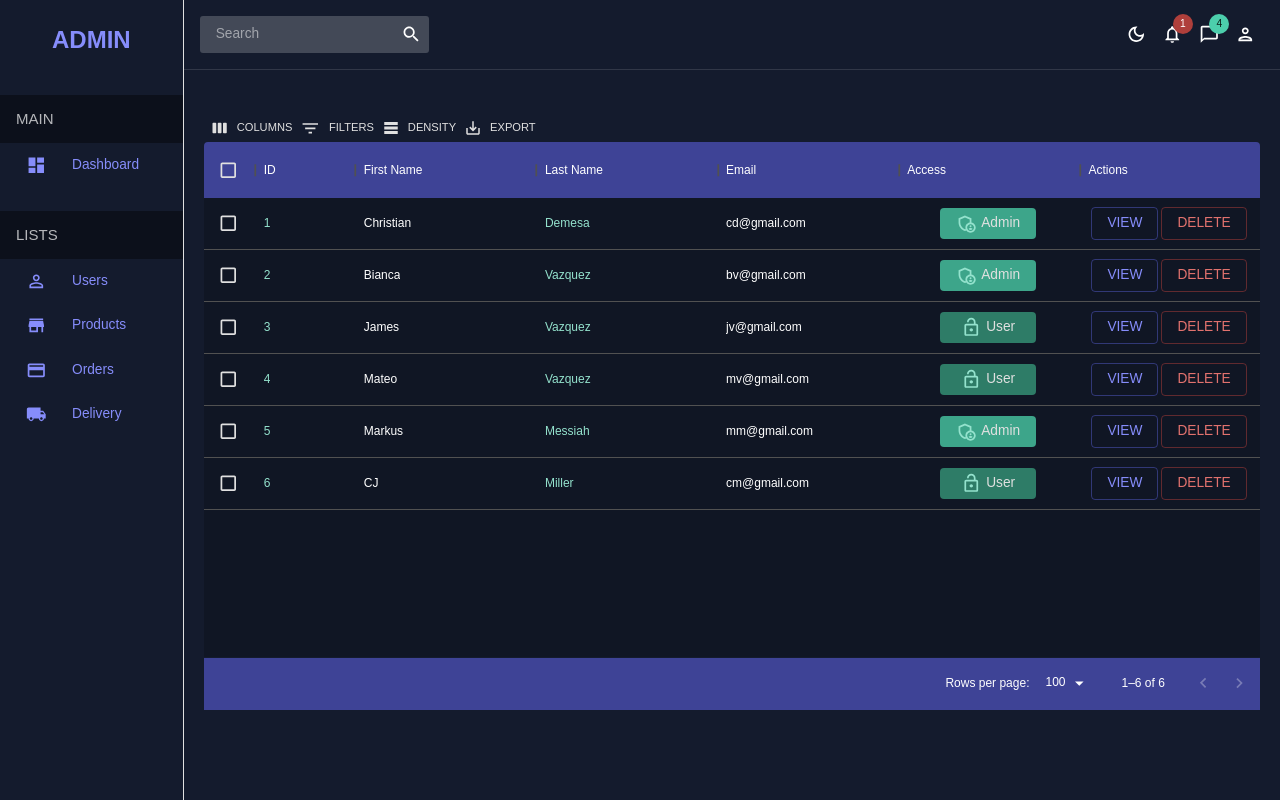
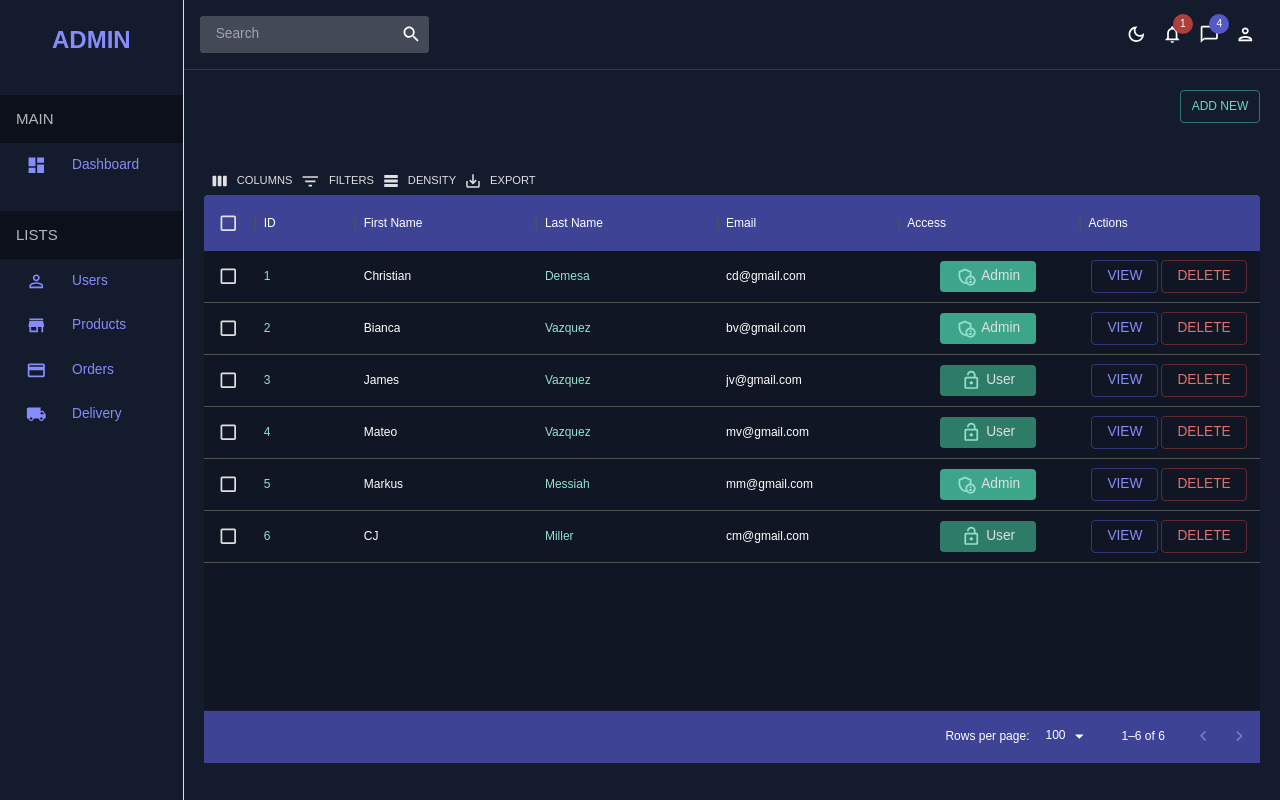
Before and after one commit to christiandeandemesa/react-admin-lama, a React (Create React App) app: page /users in a window 1280 px wide. Built offline with nearby package versions, Linux system fonts and the light colour scheme.

Commit message:
Final Touches

```diff
--- a/src/components/Navbar.jsx
+++ b/src/components/Navbar.jsx
@@ -38,7 +38,7 @@ function Navbar() {
 					</Badge>
 				</IconButton>
 				<IconButton>
-					<Badge badgeContent={4} color='secondary'>
+					<Badge badgeContent={4} color='info'>
 						<ChatBubbleOutlineOutlined />
 					</Badge>
 				</IconButton>
--- a/src/pages/List.jsx
+++ b/src/pages/List.jsx
@@ -134,7 +134,22 @@ function List() {
 			<Box sx={{flex: 6}}>
 				<Navbar />
 				<Divider />
-				<Box sx={{m: '20px'}}>
+				<Box sx={{m: '20px', display: 'flex', flexDirection: 'column'}}>
+					<Button
+						variant='outlined'
+						color='secondary'
+						component={Link}
+						to='/new'
+						sx={{
+							width: '80px',
+							p: '5px',
+							alignSelf: 'flex-end',
+							color: colors.greenAccent[400]
+						}}
+					>
+						Add New
+					</Button>
+
 					{/* MUI Table */}
 					<Box
 						sx={{
```
